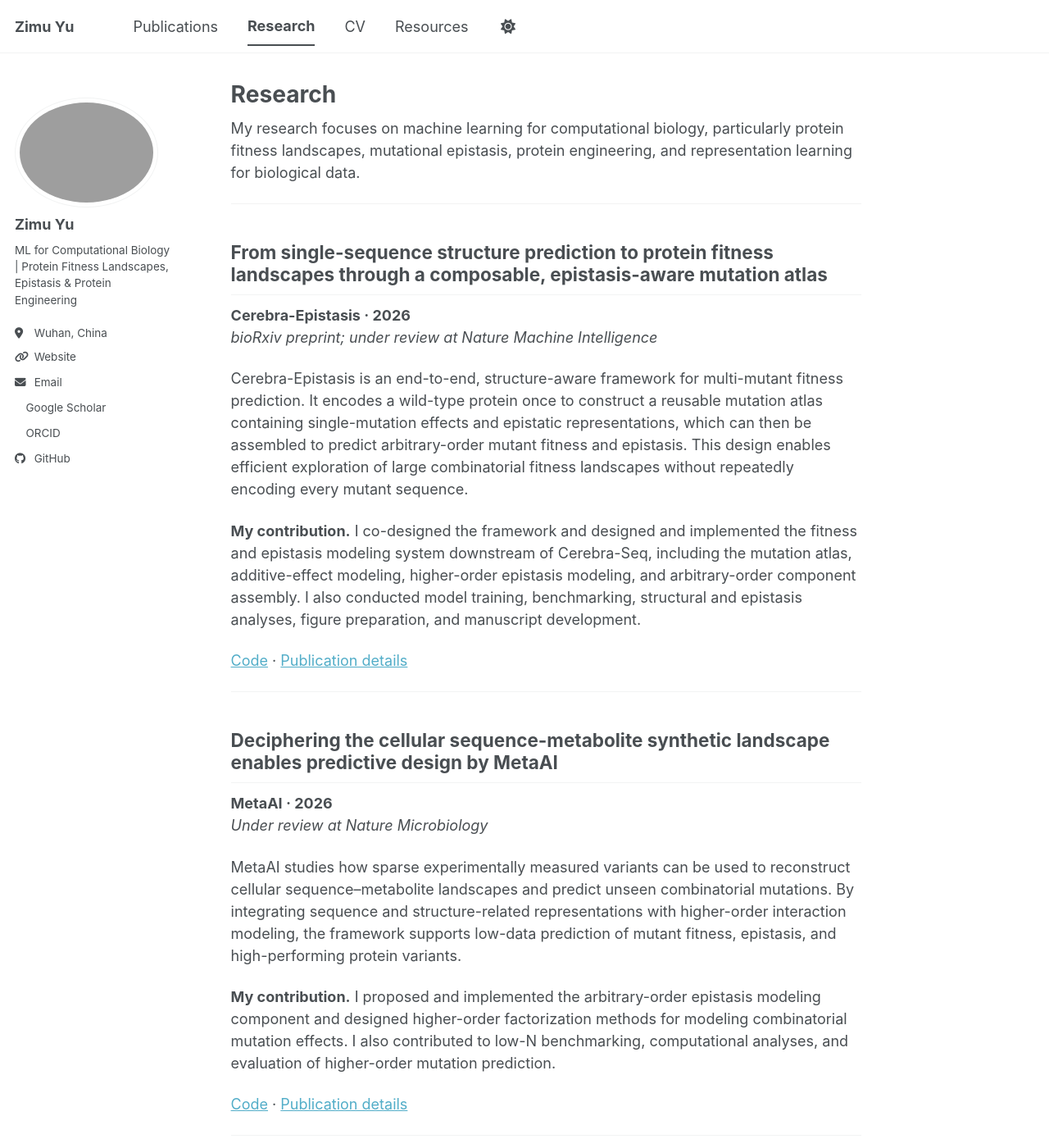
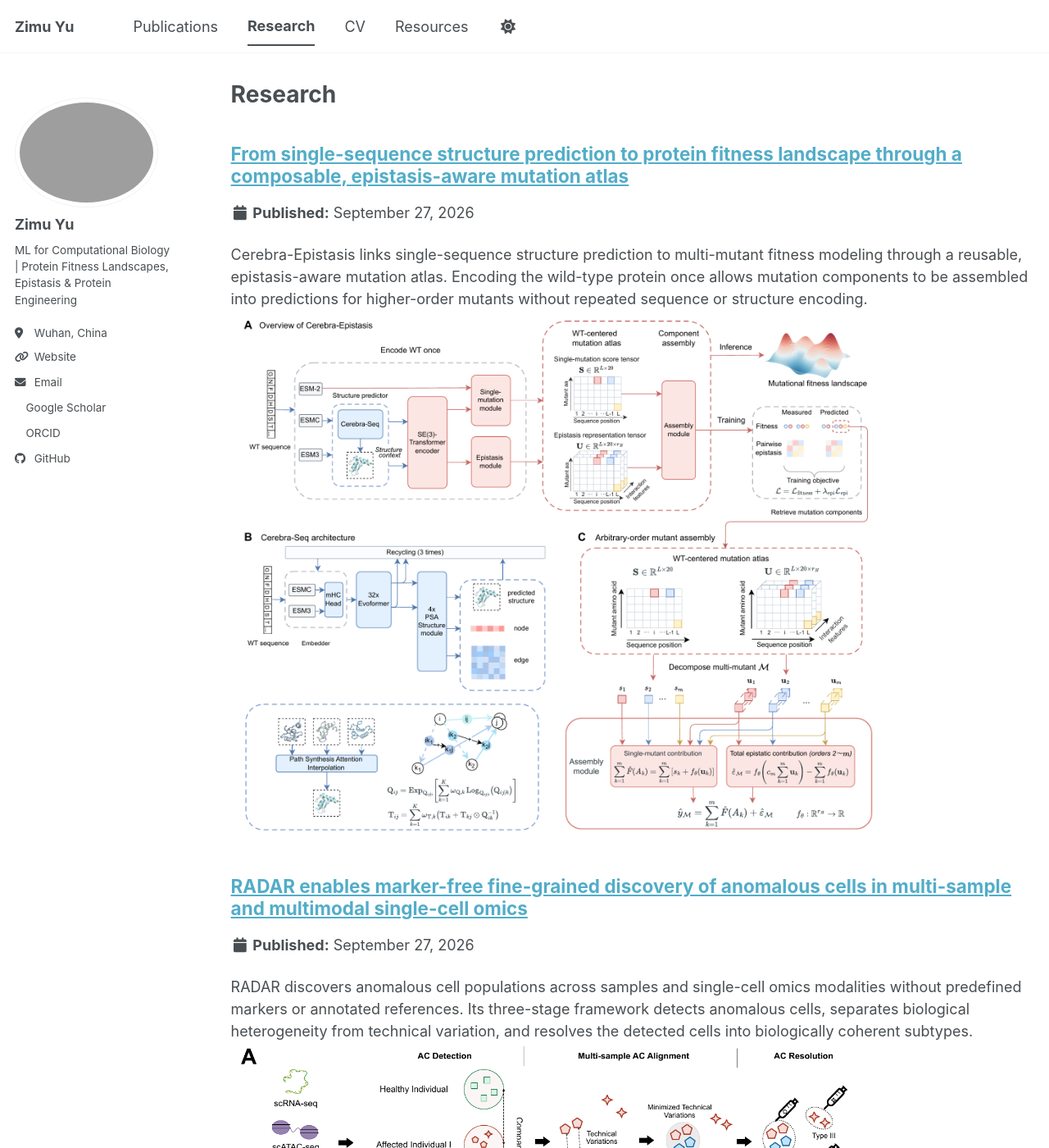
Before and after one commit to zimu-yu/zimu-yu.github.io, a Jekyll site: the page built from _pages/research.md, in a window 1280 px wide and 1400 px high. Shown: the whole window at 82% size. Built offline with Jekyll 4.4.1, drawn with Linux system fonts in a browser that asks for light colours; a style sheet for code colours, icons or effects is not loaded; some of the changed text lies outside the part shown.

Commit message:
Redesign research portfolio

```diff
--- a/_config.yml
+++ b/_config.yml
@@ -229,7 +229,7 @@ collections:
     permalink: /:collection/:path/
   portfolio:
     output: true
-    permalink: /:collection/:path/
+    permalink: /research/:path/
   talks:
     output: true
     permalink: /:collection/:path/
--- a/_pages/research.md
+++ b/_pages/research.md
@@ -1,59 +1,14 @@
 ---
-layout: single
+layout: archive
 title: "Research"
 permalink: /research/
-description: "Research projects by Zimu Yu in protein fitness landscapes, epistasis, protein design, and single-cell representation learning."
+author_profile: true
+description: "Research projects by Zimu Yu in protein fitness landscapes, epistasis, and single-cell omics."
 ---
 
-My research focuses on machine learning for computational biology, particularly protein fitness landscapes, mutational epistasis, protein engineering, and representation learning for biological data.
+{% include base_path %}
 
----
-
-## From single-sequence structure prediction to protein fitness landscapes through a composable, epistasis-aware mutation atlas
-
-**Cerebra-Epistasis · 2026**
-*bioRxiv preprint; under review at Nature Machine Intelligence*
-
-Cerebra-Epistasis is an end-to-end, structure-aware framework for multi-mutant fitness prediction. It encodes a wild-type protein once to construct a reusable mutation atlas containing single-mutation effects and epistatic representations, which can then be assembled to predict arbitrary-order mutant fitness and epistasis. This design enables efficient exploration of large combinatorial fitness landscapes without repeatedly encoding every mutant sequence.
-
-**My contribution.** I co-designed the framework and designed and implemented the fitness and epistasis modeling system downstream of Cerebra-Seq, including the mutation atlas, additive-effect modeling, higher-order epistasis modeling, and arbitrary-order component assembly. I also conducted model training, benchmarking, structural and epistasis analyses, figure preparation, and manuscript development.
-
-[Code](https://github.com/Gonglab-THU/Cerebra) · [Publication details](/publications/#publications-2026)
-
----
-
-## Deciphering the cellular sequence-metabolite synthetic landscape enables predictive design by MetaAI
-
-**MetaAI · 2026**
-*Under review at Nature Microbiology*
-
-MetaAI studies how sparse experimentally measured variants can be used to reconstruct cellular sequence–metabolite landscapes and predict unseen combinatorial mutations. By integrating sequence and structure-related representations with higher-order interaction modeling, the framework supports low-data prediction of mutant fitness, epistasis, and high-performing protein variants.
-
-**My contribution.** I proposed and implemented the arbitrary-order epistasis modeling component and designed higher-order factorization methods for modeling combinatorial mutation effects. I also contributed to low-N benchmarking, computational analyses, and evaluation of higher-order mutation prediction.
-
-[Code](https://github.com/xulab-research/MetaAI-research) · [Publication details](/publications/#publications-2026)
-
----
-
-## RADAR enables marker-free fine-grained discovery of anomalous cells in multi-sample and multimodal single-cell omics
-
-**RADAR · 2026**
-*Manuscript under review*
-
-RADAR is a generative framework for marker-free discovery of anomalous cell populations across multi-sample and multimodal single-cell datasets. It integrates anomalous-cell detection, cross-sample and cross-modal alignment, and fine-grained anomalous-cell resolution within a unified three-stage framework.
-
-**My contribution.** I co-implemented the framework and experimental pipeline, conducted extensive benchmarking and downstream analyses across scRNA-seq, scATAC-seq, and spatial transcriptomics datasets, prepared figures and results, and contributed substantially to manuscript development.
-
-[Code](https://github.com/Catchxu/RADAR) · [Publication details](/publications/#publications-2026)
-
----
-
-## Causality-Induced Positional Encoding for Transformer-Based Representation Learning of Non-Sequential Features
-
-**CAPE · NeurIPS 2025**
-
-CAPE introduces causality-aware positional encoding for Transformer models operating on non-sequential features. It learns latent causal structure among features, embeds the resulting causal graph in hyperbolic space, and transforms these representations into rotary positional encodings for self-attention.
-
-**My contribution.** I conducted benchmark and baseline experiments and evaluated comparative performance across synthetic and real-world multi-omics datasets.
-
-[Paper](https://proceedings.neurips.cc/paper_files/paper/2025/hash/e16657b9f07021c5554bf9661f18dfcc-Abstract-Conference.html) · [Code](https://github.com/Catchxu/CAPE)
+{% assign projects = site.portfolio | sort: "order" %}
+{% for post in projects %}
+  {% include archive-single.html %}
+{% endfor %}
--- /dev/null
+++ b/_portfolio/radar.md
@@ -0,0 +1,22 @@
+---
+title: "RADAR enables marker-free fine-grained discovery of anomalous cells in multi-sample and multimodal single-cell omics"
+collection: portfolio
+order: 2
+excerpt: >-
+  RADAR discovers anomalous cell populations across samples and single-cell omics modalities without predefined markers or annotated references. Its three-stage framework detects anomalous cells, separates biological heterogeneity from technical variation, and resolves the detected cells into biologically coherent subtypes.
+  <br /><a href="/research/radar/"><img src="/images/research/radar-overview.png" alt="RADAR framework overview" width="80%" loading="lazy" /></a>
+---
+
+<figure>
+  <a href="{{ '/images/research/radar-overview.png' | relative_url }}"><img src="{{ '/images/research/radar-overview.png' | relative_url }}" alt="RADAR framework overview" /></a>
+</figure>
+
+Disease-associated cell populations and states can be absent from healthy reference tissues, yet difficult to identify without known markers. Differences between samples and measurement modalities further complicate their discovery by obscuring biological heterogeneity with technical variation.
+
+RADAR is a generative adversarial framework that combines anomalous-cell detection, cross-sample and cross-modal alignment, and fine-grained subtype resolution. It does not require annotated reference cells and can transfer information from scRNA-seq references to less common omics modalities.
+
+Evaluations across modalities, platforms, species, tissues, and diseases demonstrate its ability to discover anomalous cells and distinguish their compositional heterogeneity across samples. The framework supports analyses of scRNA-seq, scATAC-seq, and spatial transcriptomics data.
+
+**Status:** Manuscript under review.
+
+[Code](https://github.com/Catchxu/RADAR)
```
Also changed, not shown: _portfolio/cerebra-epistasis.md (added, +22 -0 lines), images/research/cerebra-epistasis-overview.png (added), images/research/radar-overview.png (added).
